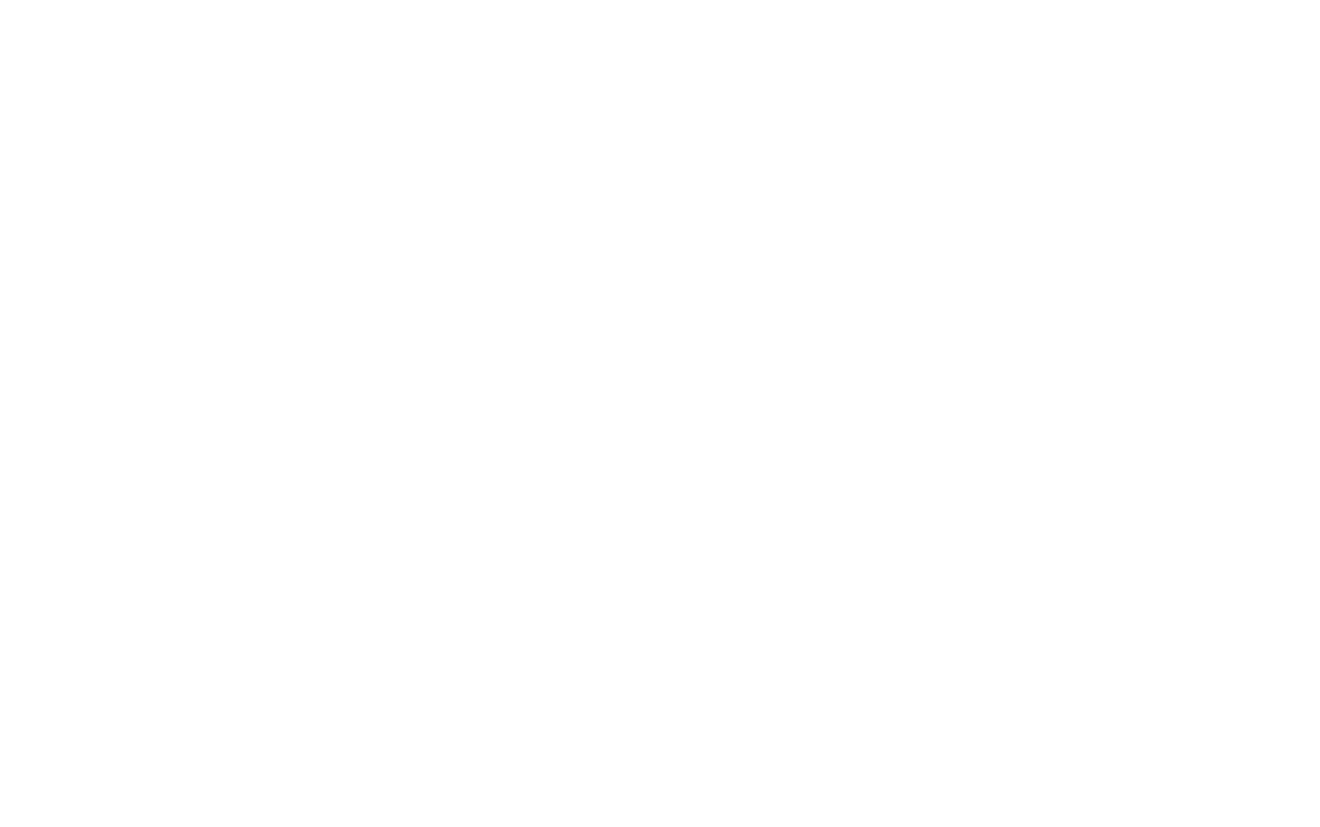
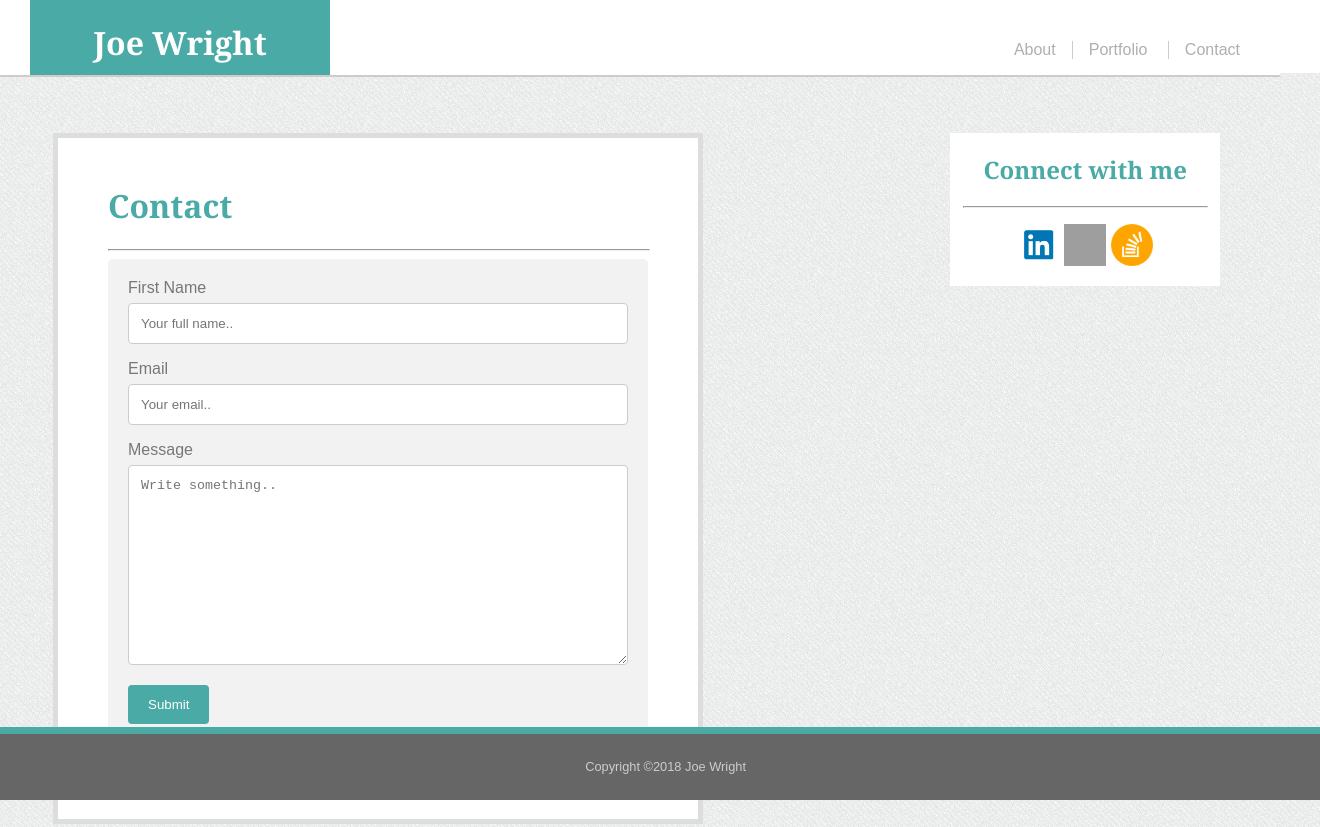
Before and after one commit to JoeWrightNC/Basic-Portfolio, a plain HTML site: page contact.html in a window 1280 px wide. Shown: the top 827 px of the page, 1320 px wide, since content can reach past the window. Before the commit the page ends 800 px from the top, so only its background shows below. Drawn offline with Linux system fonts and the light colour scheme; grey boxes are pictures that could not be loaded; files whose address does not match are found by name.

Commit message:
contact form complete, all pages built

```diff
--- a/assets/css/style.css
+++ b/assets/css/style.css
@@ -113,16 +113,12 @@ a {
 .connect {
     position: absolute;
     top: 60px;
-    right: 70px;
+    right: 100px;
     width: 270px;
     height: auto;
     text-align: center;
     background-color: white;
     z-index: 1;
-}
-
-.connect li {
-    float: left;
 }
 
 .connect hr {
@@ -234,3 +230,35 @@ a {
     padding-bottom: 15px;
     background-color: #4aaaa5;
 }
+
+/* being contact css */
+
+input[type=text], select, textarea {
+    width: 100%;
+    padding: 12px;
+    border: 1px solid #ccc;
+    border-radius: 4px;
+    box-sizing: border-box;
+    margin-top: 6px;
+    margin-bottom: 16px;
+    resize: vertical
+}
+
+input[type=submit] {
+    background-color: #4aaaa5;
+    color: white;
+    padding: 12px 20px;
+    border: none;
+    border-radius: 4px;
+    cursor: pointer;
+}
+
+input[type=submit]:hover {
+    background-color: #45a049;
+}
+
+.form {
+    border-radius: 5px;
+    background-color: #f2f2f2;
+    padding: 20px;
+}
--- a/contact.html
+++ b/contact.html
@@ -0,0 +1,61 @@
+<!DOCTYPE html>
+<html lang="en-us">
+
+<head>
+    <title>Contact</title>
+    <link rel="stylesheet" type="text/css" href="assets/css/style.css">
+</head>
+
+<body>
+
+    <div class="header-block">
+
+        <div class="name-block">
+            <h1>Joe Wright</h1>
+        </div>
+
+        <div class="nav-links">
+            <ul>
+                <li><a href="index.html">About</a>
+                <li><a href="portfolio.html">Portfolio</a></li>
+                <li><a href="contact.html">Contact</a></li>
+            </ul>
+        </div>
+    </div>
+
+    <div class="main-section">
+        <div class="content">
+                <h1>Contact</h1>
+                <hr>
+                <div class="form">
+                    <form action="action_page.php">
+
+                      <label for="fname">First Name</label>
+                      <input type="text" id="fname" name="fullname" placeholder="Your full name..">
+
+                      <label for="email">Email</label>
+                      <input type="text" id="email" name="emailaddress" placeholder="Your email..">
+
+                      <label for="message">Message</label>
+                      <textarea id="message" name="message" placeholder="Write something.." style="height:200px"></textarea>
+
+                      <input type="submit" value="Submit">
+
+                    </form>
+                  </div>
+        </div>
+        <div class="connect">
+                <h2 class="sidebar-title">Connect with me</h2>
+                <hr>
+                <p>
+                    <a href="https://www.linkedin.com/in/joewrightnc/"><img border="0" alt="LinkedIn" src="assets/images/linkedin.png" width="42" height="42"></a>
+                    <a href="https://github.com/JoeWrightNC/"><img border="0" alt="GitHub" src="assets/images/Octocat.png" width="42" height="42"></a>
+                    <a href="https://stackoverflow.com/users/9194777/joewrightnc"><img border="0" alt="StackOverflow" src="assets/images/stack.png" width="42" height="42"></a>
+                </p>
+        </div>
+    </div>
+
+    <div class=footer>
+        Copyright ©2018 Joe Wright
+    </div>
+</body>
```
